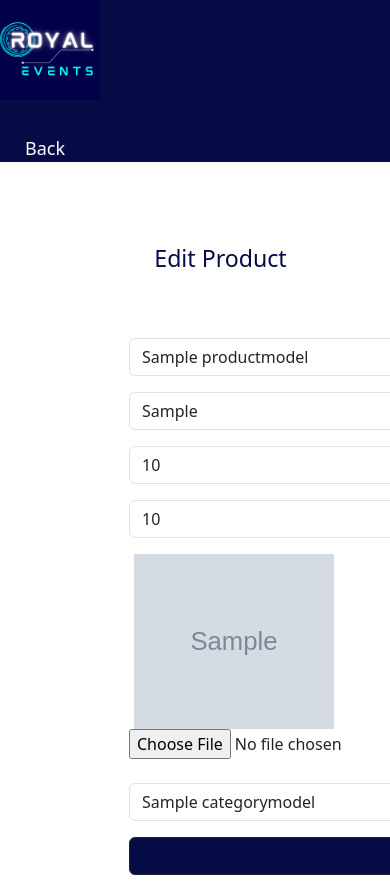
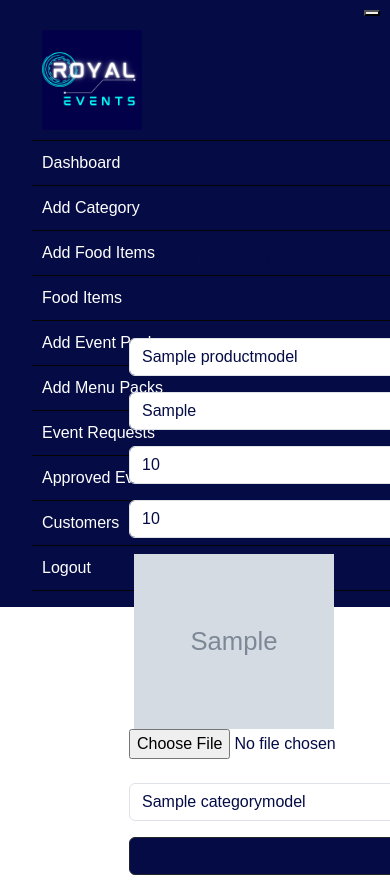
Before and after one commit to alen0577/catering-and-event-management-project, a Django app: page /editproduct/1 in a window 390 px wide; the page is wider, and only the part inside the window is pictured. Run offline with Django 4.2, Linux system fonts and the light colour scheme; a user stored in the database is signed in; tables that the repository leaves empty hold one stand-in row (values such as "Sample post"); grey boxes marked "Sample" are stand-in pictures.

Commit message:
modified

```diff
--- a/templates/manager/edit.html
+++ b/templates/manager/edit.html
@@ -8,11 +8,107 @@ Edit Product
 
 {% block body %}
 
-<div class="nav fixed-top " style="background-color: rgb(5, 12, 69);;">
-    <a class="navbar-brand" href="#"><img src="{% static 'images/logo.png' %}" style="height: 100px;width: 100%;"></a>
-    <a href="{% url 'adminhome' %}"><label type="submit"  class="label" style="background-color: rgb(5, 12, 69);color: white;margin-top: 35px; font-size:large;margin-left: 25px;">Back</label>
-    </a>
+
+
+<style>
+    body {
+      margin: 0;
+      padding: 0;
+      font-family: Arial, sans-serif;
+      font-size: 16px;
+      line-height: 1.5;
+    }
+
+    .sidebar {
+      position: fixed;
+      top: 0;
+      left: 0;
+      width: 200px;
+      height: 100%;
+      background-color:rgb(5, 12, 69);
+      overflow-x: hidden;
+      padding-top: 20px;
+    }
+
+    .main-content {
+      margin-left: 200px;
+      padding: 20px;
+    }
+
+    .menu-item {
+      list-style: none;
+      padding: 10px;
+      border-bottom: 1px solid #040404;
+    }
+
+    .menu-item a {
+      text-decoration: none;
+      color: #ffffff;
+    }
+
+    .menu-item a:hover {
+      color: #000;
+    }
+
+    .toggle-btn {
+      display: none;
+    }
+
+    @media screen and (max-width: 768px) {
+      .sidebar {
+        width: 100%;
+        height: auto;
+        position: relative;
+      }
+
+      .toggle-btn {
+        display: block;
+        position: absolute;
+        top: 10px;
+        right: 10px;
+      }
+
+      .main-content {
+        margin-left: 0;
+      }
+    }
+  </style>
+
+
+  <div class="sidebar">
+    <button class="toggle-btn"></button>
+    <ul>
+
+      <li class="menu-item"><a href="{% url 'adminhome' %}"><img src="{% static 'images/logo.png' %}" style="height: 100px;width: 100px;"></a></li>
+      <li class="menu-item"><a href="{% url 'adminhome' %}">Dashboard</a></li>
+      <li class="menu-item"><a  data-bs-toggle="modal" data-bs-target="#categorymodal" href="#">Add Category</a></li>
+      <li class="menu-item"><a href="{% url 'product' %}">Add Food Items</a></li>
+      <li class="menu-item"><a href="{% url 'showprdt' %}">Food Items</a></li>
+      <li class="menu-item"><a  data-bs-toggle="modal" data-bs-target="#eventmodal" href="#">Add Event Packs</a></li>
+      <li class="menu-item"><a  data-bs-toggle="modal" data-bs-target="#menumodal" href="#">Add Menu Packs</a></li>
+
+
+      <li class="menu-item"><a href="{% url 'eventrequest' %}">Event Requests</a></li>
+      <li class="menu-item"><a href="{% url 'approvedbookings' %}">Approved Events</a></li>
+      <li class="menu-item"><a href="{% url 'showusr' %}">Customers</a></li>
+
+      {% if user.is_authenticated %}
+      <li class="menu-item"><a href="{% url 'logout' %}">Logout</a></li>
+      {% else %}
+      <li class="menu-item"><a data-bs-toggle="modal" data-bs-target="#loginmodal" href="">Login</a></li>
+      <!-- <li class="menu-item"><a data-bs-toggle="modal" data-bs-target="#registrationmodal" href="">Register</a></li> -->
+      {% endif %}
+
+
+    </ul>
   </div>
+
+
+
+  <div class="main-content">
+
+    <section>
+
 
         <div class="container">
             <h3 class="alert text-center mb-5 w-50" style="color: rgb(5, 12, 69);">
@@ -20,20 +116,20 @@ Edit Product
             </h3>
                 <form method="post" action="{% url 'update' product.id %}" enctype="multipart/form-data" >
                     {% csrf_token %}
-            <input type="text" name="pname" class="form-control mt-3" value="{{product.pname}}" placeholder="Enter Product Name">
-            <input type="text" name="pdes" class="form-control mt-3" value="{{product.pdes}}" placeholder="Enter Product Description">
-            <input type="number" name="pprice" class="form-control mt-3 mb-3" value="{{product.pprice}}" placeholder="Enter Price">
-            <input type="number" name="pqty" class="form-control mt-3 mb-3" value="{{product.pqty}}" placeholder="Enter Quantity">
+                    <input type="text" name="pname" class="form-control mt-3" value="{{product.pname}}" style="color: rgb(5, 12, 69);" placeholder="Enter Product Name">
+                    <input type="text" name="pdes" class="form-control mt-3" value="{{product.pdes}}" style="color: rgb(5, 12, 69);" placeholder="Enter Product Description">
+                    <input type="number" name="pprice" class="form-control mt-3 mb-3" value="{{product.pprice}}" style="color: rgb(5, 12, 69);" placeholder="Enter Price">
+                    <input type="number" name="pqty" class="form-control mt-3 mb-3" value="{{product.pqty}}" style="color: rgb(5, 12, 69);" placeholder="Enter Quantity">
 
                     {% if product.pimg %}
                     <img id="a1" src="{{product.pimg.url}}" style="width: 200px;margin-left:5px;height: 175px;" alt="">
-            <input type="file" name="pimg" accept="image/*"><br><br>
+                    <input type="file" name="pimg" style="color: rgb(5, 12, 69);" accept="image/*"><br><br>
                     {% endif %}
 
 
                     <!-- <input type="date" name="joindate" class="form-control mt-3 mb-3" placeholder="Enter Joining Date"> -->
 
-            <select class="form-control" name="select" id="qwerty">
+                    <select class="form-control" style="color: rgb(5, 12, 69);" name="select" id="qwerty">
 
 
                         <option value="{{product.pcat.id}}">{{ product.pcat.category_name }}</option>
@@ -51,6 +147,35 @@ Edit Product
                     <button type="submit" class="btn btn-dark mt-3 " style="width: 650px;background-color: rgb(5, 12, 69);color: white;margin-bottom: 20px;">Submit</button>
                 </form>
         </div>
+
+
+
+
+
+
+
+
+      <div class="row">
+        <div class="col-4">
+            {% include 'home/login.html' %}
+            {% include 'manager/category.html' %}
+            {% include 'manager/eventpacks.html' %}
+            {% include 'manager/menupacks.html' %}
+
+        </div>
+      </div>
+    </section>
+
+
+
+
+
+  </div>
+
+
+
+
+
 
 <style>
 .container{
```
Also changed, not shown: templates/manager/temp.html (deleted, +0 -139 lines). Lines whose indentation alone changed are shown as unchanged.
